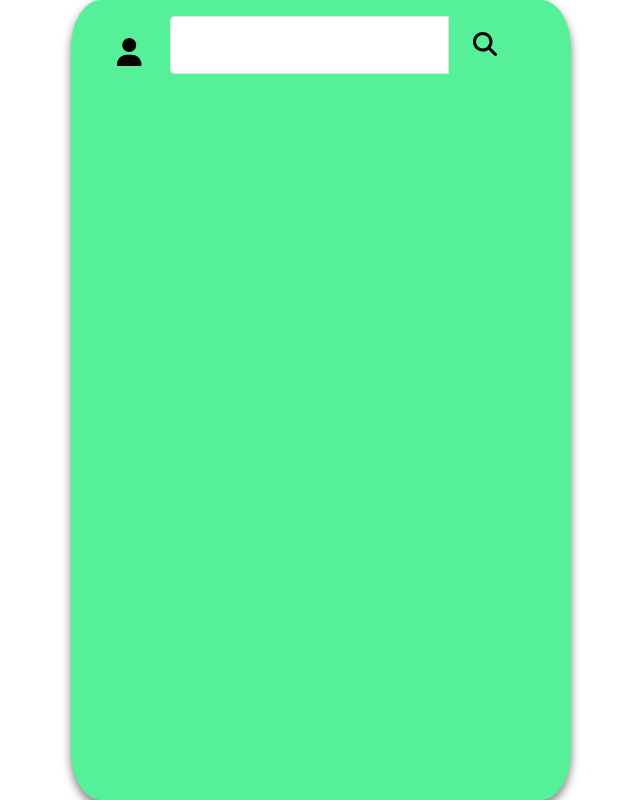
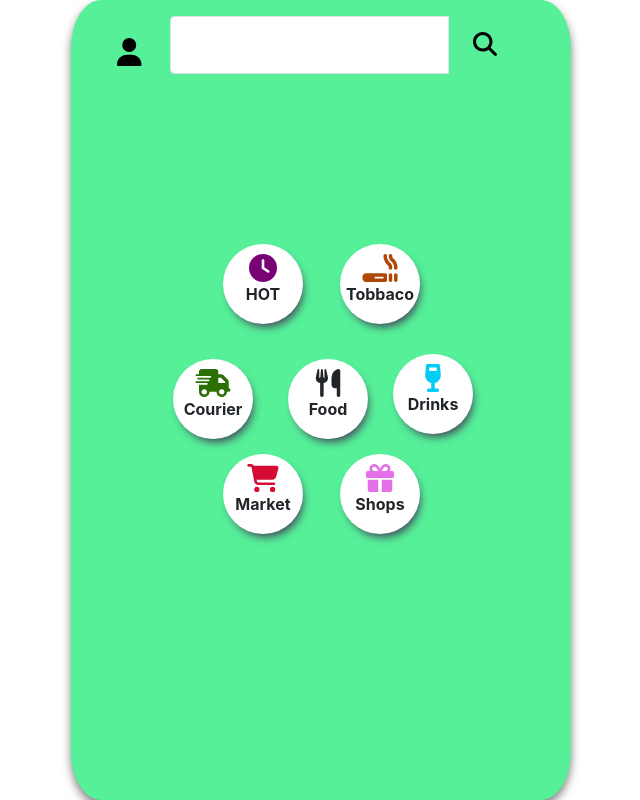
Before and after one commit to CostinVE/eatApp, a React (Create React App) app: page / in a window 1280 px wide. Shown: the whole page, without its empty margins (319-959 px from the left). Built offline with nearby package versions, Linux system fonts and the light colour scheme.

Commit message:
bubbles menu

```diff
--- /dev/null
+++ b/src/components/AnimatedMenu.js
@@ -0,0 +1,25 @@
+import React from 'react';
+import { FontAwesomeIcon } from '@fortawesome/react-fontawesome';
+import { faUtensils, faSmoking, faGift, faTruckFast, faCartShopping, faClock, faWineGlass } from '@fortawesome/free-solid-svg-icons';
+import './style.css'
+
+
+
+const AnimatedMenu = () => {
+    return (
+        <section style={{margin: "0", padding:"0", display: "flex", justifyContent: "center", alignItems:"center", textAlign: "center"}}>
+        <div class="clock">
+        <div class="position position--11"><p style={{display: "flex", flexDirection:"column", marginTop:"10px"}}> <FontAwesomeIcon icon={faClock} style={{ fontSize:"28px",color: "#790275",}} /> HOT </p></div>
+        <div class="position position--1"><p style={{display: "flex", flexDirection:"column", marginTop:"10px"}}> <FontAwesomeIcon icon={faSmoking} style={{fontSize: "28px",color:"#ae4804"}}/> Tobbaco </p></div>
+        <div class="position position--3"><p style={{display: "flex", flexDirection:"column", marginTop:"10px"}}> <FontAwesomeIcon icon={faWineGlass} style={{fontSize:"28px",color: "#00ccf5",}} /> Drinks </p></div>
+        <div class="position position--7"><p style={{display: "flex", flexDirection:"column", marginTop:"10px"}}> <FontAwesomeIcon icon={faCartShopping} style={{ fontSize: "28px",color: "#d40c34",}} /> Market </p></div>
+        <div class="position position--5"><p style={{display: "flex", flexDirection:"column", marginTop:"10px"}}> <FontAwesomeIcon icon={faGift}  style={{fontSize: "28px",color:"#e56fe7"}}/> Shops </p></div>
+        <div class="position position--9"><p style={{display: "flex", flexDirection:"column", marginTop:"10px"}}> <FontAwesomeIcon icon={faTruckFast} style={{ fontSize: "28px",color: "#2b7005",}} /> Courier </p></div>
+        <div class="position position--middle" > <p style={{display: "flex", flexDirection:"column", marginTop:"10px"}}> <FontAwesomeIcon icon={faUtensils} style={{fontSize: "28px"}}/> Food </p></div>
+    </div>
+    </section>
+    );
+  };
+
+
+export default AnimatedMenu;
--- a/src/components/MainComponent.js
+++ b/src/components/MainComponent.js
@@ -3,6 +3,8 @@ import 'bootstrap/dist/css/bootstrap.min.css'; // Import Bootstrap CSS
 import RestaurantMenu from './RestaurantMenuComponent';
 import { FontAwesomeIcon } from '@fortawesome/react-fontawesome'
 import { faUser, faMagnifyingGlass } from '@fortawesome/free-solid-svg-icons';
+import AnimatedMenu from './AnimatedMenu';
+
 
 const body = {
     display: "flex",
@@ -17,12 +19,11 @@ const body = {
     boxShadow: "0px 5px 10px rgba(0, 0, 0, 0.5)"
 }
 
-
 const MainComponent = () => {
   return (
     <div className='container' style={{width: "fit-content", overflow: "auto"}}>
     <div style={body}>
-      <div className='container d-flex justify-content-center p-3'>
+      <div className='container d-flex justify-content-center p-3' style={{marginBottom: "8em"}}>
       <button type="button" className="btn btn-outline-light rounded-5 border-0" style={{fontWeight: "600",color:"white"}}>
       <FontAwesomeIcon icon={faUser} style={{color: "#000000",fontSize: "28px"}} />
       </button><label className='w-75 mx-3'>
@@ -34,6 +35,11 @@ const MainComponent = () => {
      </div>
      </label>
      </div>
+     <div className='container d-flex w-50 ' style={{marginRight:"160px"}}>
+      <div className='rotateIn'>
+        <AnimatedMenu/>
+      </div>
+    </div>
       </div>
     </div>
   );
--- a/src/components/style.css
+++ b/src/components/style.css
@@ -1,3 +1,97 @@
 .hover-effect:hover {
     background-color: yellow;
   }
+  .clock {
+    width: 260px;
+    height: 280px;
+    border-radius: 50%;
+    position: relative;
+}
+
+.position {
+  position: absolute;
+  width: 80px; /* Increased size */
+  height: 80px; /* Increased size */
+  background-color: rgb(255, 255, 255);
+  border-radius: 50%; /* Rectangular shape */
+  -webkit-box-shadow: 3px 6px 8px -3px rgba(66, 68, 90, 1);
+-moz-box-shadow: 3px 6px 8px -3px rgba(66, 68, 90, 1);
+box-shadow: 3px 6px 8px -3px rgba(66, 68, 90, 1);
+
+}
+
+.position--11 {
+  top: 10px;
+  left: calc(25% - 15px); /* Adjusted position for 11 o'clock */
+}
+
+.position--1 {
+  top: 10px;
+  left: calc(70% - 15px); /* Adjusted position for 1 o'clock */
+}
+
+.position--3 {
+  top: calc(50% - 20px);
+  right: calc(-40px);
+}
+
+.position--7 {
+  bottom: -20px;
+  left: calc(25% - 15px); /* Adjusted position for 7 o'clock */
+}
+
+.position--5 {
+  bottom: -20px;
+  left: calc(70% - 15px); /* Adjusted position for 5 o'clock */
+}
+
+.position--9 {
+  top: calc(50% - 15px);
+  left: 0;
+}
+
+.position--middle {
+  top: calc(50% - 15px);
+  left: calc(50% - 15px);
+}
+
+.rotateIn {
+  -webkit-animation-name: rotateIn;
+  animation-name: rotateIn;
+  -webkit-animation-duration: 1s;
+  animation-duration: 1s;
+  -webkit-animation-fill-mode: both;
+  animation-fill-mode: both;
+  }
+  @-webkit-keyframes rotateIn {
+  0% {
+  -webkit-transform-origin: center;
+  transform-origin: center;
+  -webkit-transform: rotate3d(0, 0, 1, -200deg);
+  transform: rotate3d(0, 0, 1, -200deg);
+  opacity: 0;
+  }
+  100% {
+  -webkit-transform-origin: center;
+  transform-origin: center;
+  -webkit-transform: none;
+  transform: none;
+  opacity: 1;
+  }
+  }
+  @keyframes rotateIn {
+  0% {
+  -webkit-transform-origin: center;
+  transform-origin: center;
+  -webkit-transform: rotate3d(0, 0, 1, -200deg);
+  transform: rotate3d(0, 0, 1, -200deg);
+  opacity: 0;
+  }
+  100% {
+  -webkit-transform-origin: center;
+  transform-origin: center;
+  -webkit-transform: none;
+  transform: none;
+  opacity: 1;
+  }
+}
```
Also changed, not shown: src/assets/diet_706164.png (added).
